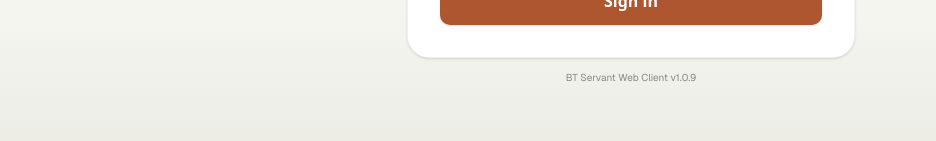
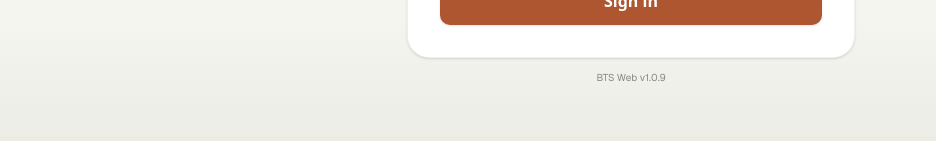
Before and after one commit to unfoldingWord/bt-servant-web-client, a Next.js app: page /login in a window 1280 px wide. Shown: the part 545-686 px from the top of the page, without its empty margins (9-945 px from the left). Built offline with nearby package versions, Linux system fonts and the light colour scheme.

Commit message:
Remove 'Client' from version text - now 'BTS Web v1.0.9'
🤖 Generated with [Claude Code](https://claude.com/claude-code)

Co-Authored-By: Claude Opus 4.5 <noreply@anthropic.com>

```diff
--- a/src/app/(auth)/login/page.tsx
+++ b/src/app/(auth)/login/page.tsx
@@ -135,7 +135,7 @@ export default function LoginPage() {
 
             {/* Footer */}
             <p className="mt-3 text-center font-sans text-[10px] text-[#8a8985] dark:text-[#6b6a68]">
-              BT Servant Web Client v1.0.9
+              BTS Web v1.0.9
             </p>
           </div>
         </div>
--- a/src/components/assistant-ui/thread.tsx
+++ b/src/components/assistant-ui/thread.tsx
@@ -63,7 +63,7 @@ export const Thread: FC = () => {
         <div className="mx-auto flex w-full max-w-3xl shrink-0 flex-col px-4 pb-4">
           <Composer />
           <p className="mt-2 text-center font-sans text-xs text-[#9a9893]">
-            BT Servant Web Client v1.0.9
+            BTS Web v1.0.9
           </p>
         </div>
       </AssistantIf>
@@ -146,7 +146,7 @@ const ThreadWelcome: FC = () => {
       {/* Footer */}
       <div className="shrink-0 pb-4">
         <p className="text-center font-sans text-xs text-[#9a9893]">
-          BT Servant Web Client v1.0.9
+          BTS Web v1.0.9
         </p>
       </div>
     </div>
```
